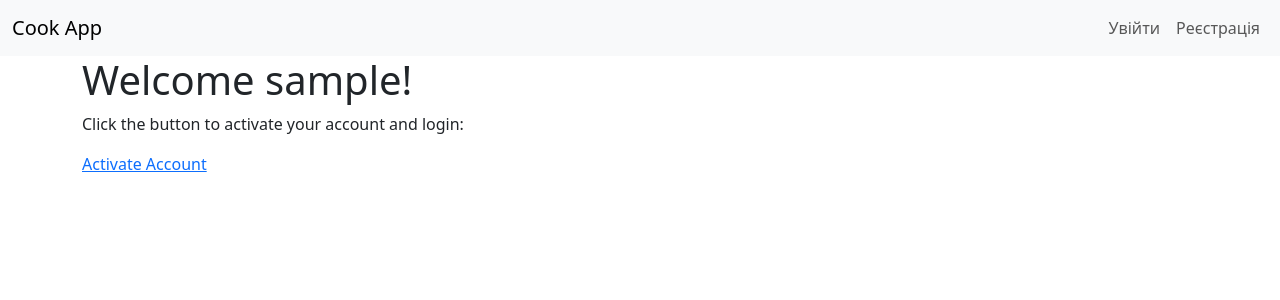
After one commit to farzamgt/restaurant-kitchen-management, a Django app: page /cook/welcome/ in a window 1280 px wide. The commit adds this page. Shown: the top 300 px of the page. Run offline with Django 5.2, Linux system fonts and the light colour scheme; tables that the repository leaves empty hold one stand-in row (values such as "Sample post").

Commit message:
Add signup, welcome, activate, login, profile flow

```diff
--- a/cook/urls.py
+++ b/cook/urls.py
@@ -3,7 +3,9 @@ from .views import (
     CookSignupView,
     CookLoginView,
     CookLogoutView,
-    DashboardView
+    DashboardView,
+    WelcomeView,
+    activate_cook
 )
 
 
@@ -11,6 +13,8 @@ app_name = 'cook'
 urlpatterns = [
     path("", DashboardView.as_view(), name="dashboard"),
     path("signup/", CookSignupView.as_view(), name="signup"),
+    path("welcome/", WelcomeView.as_view(), name="welcome"),
+    path("activate/<int:pk>/", activate_cook, name="activate"),
     path("login/", CookLoginView.as_view(), name="login"),
     path("logout/", CookLogoutView.as_view(), name="logout"),
 ]
--- a/cook/views.py
+++ b/cook/views.py
@@ -1,25 +1,45 @@
 from django.urls import reverse_lazy
-from django.views.generic import TemplateView
+from django.views.generic import TemplateView, CreateView
 from django.contrib.auth.mixins import LoginRequiredMixin
-from django.views.generic import CreateView
+from django.shortcuts import redirect, get_object_or_404
 from .models import Cook
 from .forms import CookSignupForm
 from django.contrib.auth.views import LoginView, LogoutView
+from django.contrib.auth.forms import AuthenticationForm
 
 
 class DashboardView(LoginRequiredMixin, TemplateView):
     template_name = "cook/dashboard.html"
 
+
 class CookSignupView(CreateView):
     model = Cook
     form_class = CookSignupForm
     template_name = "accounts/signup.html"
-    success_url = reverse_lazy("cook:login")
+    success_url = reverse_lazy("cook:welcome")
 
 
 class CookLoginView(LoginView):
     template_name = "accounts/login.html"
+    authentication_form = AuthenticationForm
 
 
 class CookLogoutView(LogoutView):
     next_page = reverse_lazy("cook:login")
+
+
+def activate_cook(request, pk):
+    cook = get_object_or_404(Cook, pk=pk)
+    cook.is_active = True
+    cook.save(update_fields=['is_active'])
+    return redirect('cook:login')
+
+
+class WelcomeView(TemplateView):
+    template_name = "accounts/welcome.html"
+
+    def get_context_data(self, **kwargs):
+        context = super().get_context_data(**kwargs)
+        latest_cook = Cook.objects.latest('id')
+        context['user'] = latest_cook
+        return context
--- a/restaurant_kitchen/settings.py
+++ b/restaurant_kitchen/settings.py
@@ -21,7 +21,7 @@ BASE_DIR = Path(__file__).resolve().parent.parent
 # See https://docs.djangoproject.com/en/5.2/howto/deployment/checklist/
 
 SECRET_KEY = os.environ.get('DJANGO_SECRET_KEY', 'fallback-key')
-DEBUG = os.environ.get('DJANGO_DEBUG', 'True') == 'True'
+DEBUG = 'True'
 
 ALLOWED_HOSTS = []
 
--- /dev/null
+++ b/templates/accounts/welcome.html
@@ -0,0 +1,6 @@
+{% extends "base.html" %}
+{% block content %}
+<h1>Welcome {{ user.username }}!</h1>
+<p>Click the button to activate your account and login:</p>
+<a href="{% url 'cook:activate' user.id %}">Activate Account</a>
+{% endblock %}
--- a/templates/includes/sidebar.html
+++ b/templates/includes/sidebar.html
@@ -10,9 +10,9 @@
         <div class="collapse navbar-collapse" id="navbarNav">
             <ul class="navbar-nav ms-auto">
                 {% if request.user.is_authenticated %}
-                    <li class="nav-item">
-                        <a class="nav-link" href="{% url 'cook:profile' %}">Профіль</a>
-                    </li>
+{#                    <li class="nav-item">#}
+{#                        <a class="nav-link" href="{% url 'cook:profile' %}">Профіль</a>#}
+{#                    </li>#}
                     <li class="nav-item">
                         <a class="nav-link" href="{% url 'cook:logout' %}">Вийти</a>
                     </li>
```
